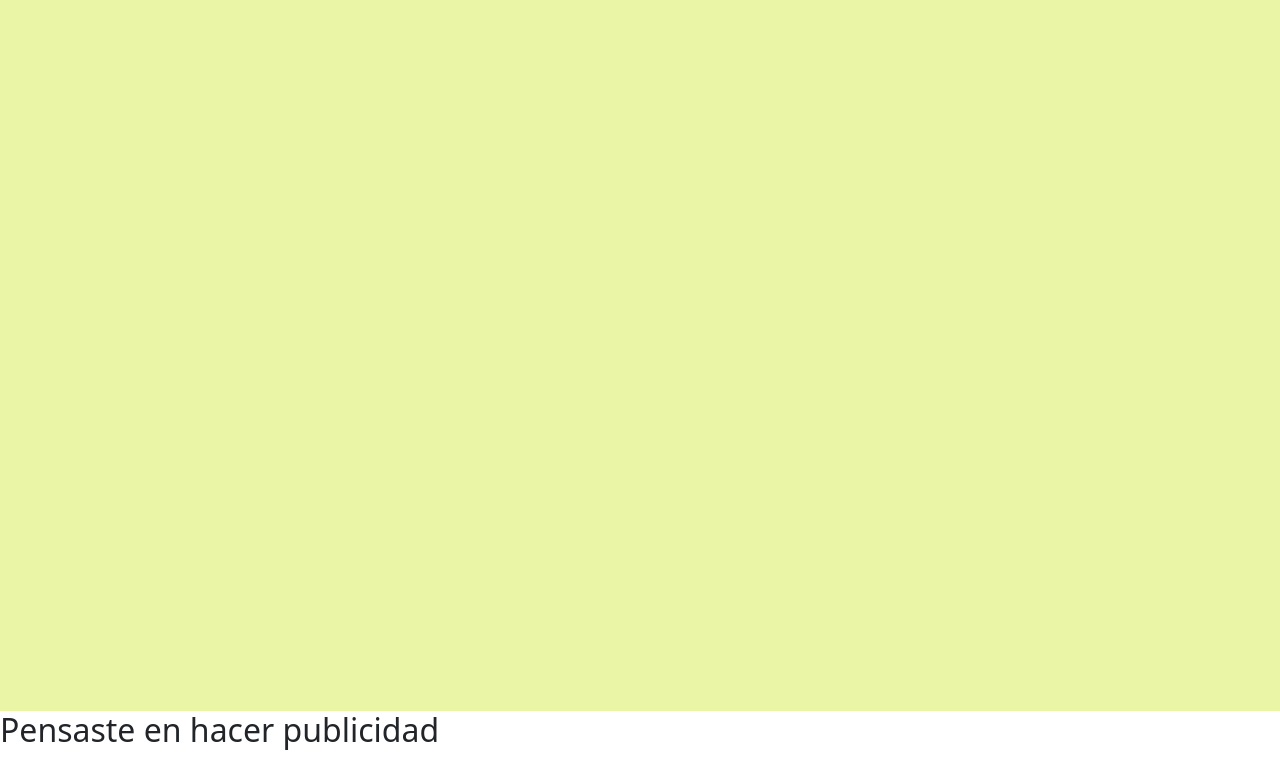
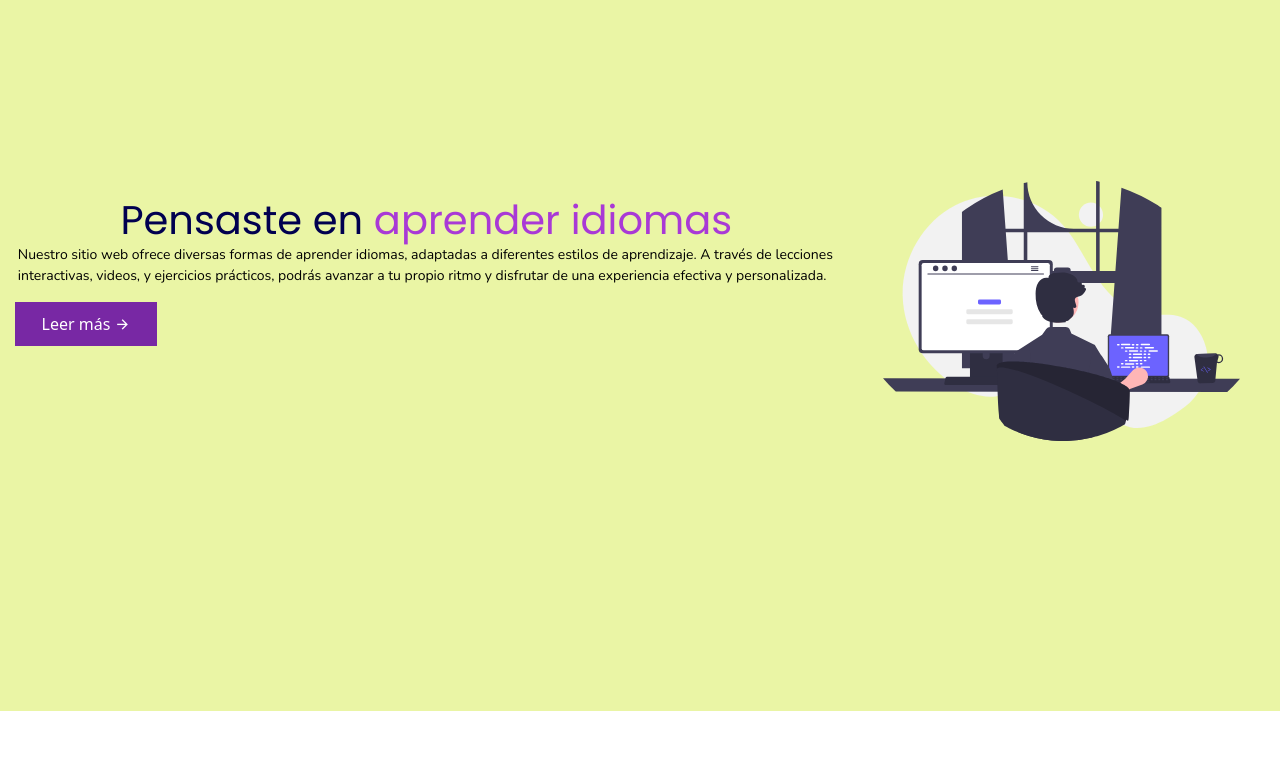
Before and after one commit to ferchuqui/sitiotalento, a plain HTML site: page index.html in a window 1280 px wide. Shown: the part 89-846 px from the top of the page. After the commit the page ends 800 px from the top, so only its background shows below. Drawn offline with nearby package versions, Linux system fonts and the light colour scheme; a small style sheet from the web is missing.

Commit message:
Landing Page Content With Styling

```diff
--- a/css/styles.css
+++ b/css/styles.css
@@ -125,6 +125,7 @@ nav i {
     font-size: 1.5em;
 }
 
+
 @media screen and (max-width: 880px) {
     nav {
         background: #eaf5a5;
@@ -192,6 +193,84 @@ nav i {
     }
 }
 
+/* HEADER */
+.header {
+    align-items: center;
+    display: flex;
+    flex-direction: row;
+    justify-content: center;
+    min-height: 100vh;
+    width: 100%;
+}
+.header .content {
+    display: flex;
+    flex-direction: column;
+    text-align: left;
+    padding-left: 20px;
+    transform: translate(-5px, -40px);
+}
+h2 {
+    color: #010050;
+    font-family: 'Poppins', sans-serif;
+    font-size: 25px;
+    font-weight: 600;
+    padding: 100px 5px 5px 5px;
+    position: relative;
+    text-align: center;
+}
+#title {
+    color: #010050;
+    font-family: 'Poppins', sans-serif;
+    font-size: 40px;
+    margin: 0;
+    padding: 0;
+}
+#title span {
+    color: #a939d6;
+}
+p {
+    color: #000;
+    font-family: 'Nunito', sans-serif;
+    font-size: 14px ;
+    margin: 0.2em;
+    position: relative;
+    text-align: center;
+}
+.header p {
+    text-align: left;
+}
+.header img {
+    height: 340px;
+    padding: 40px;
+    position: relative;
+}
+button {
+    align-items: center;
+    background: #7828a4;
+    border-radius: 25px;
+    border: none;
+    color: #fff;
+    cursor: pointer;
+    display: flex;
+    flex-direction: row;
+    font-family: 'Poppins', sans-serif;
+    font-size: 16px;
+    justify-content: center;
+    margin: 20px 0 10px 5px;
+    outline: none;
+    overflow: hidden;
+    padding: 10px 15px;
+    transition: all 0.5s ease-in-out;
+    width: 142px;
+    z-index: 2;
+}
+button:hover {
+    background: #9f35d8;
+}
+button i {
+    padding-left: 4px;
+}
+
 /* ----------------- ABOUT ----------------- */
 
 /* ----------------- SERVICES ----------------- */
--- a/index.html
+++ b/index.html
@@ -1,7 +1,7 @@
 <!DOCTYPE html>
 <html>
     <head>
-        <title>6700.ar ||Pensaste en hacer publicidad</title>
+        <title>6700.ar ||Pensaste en aprender idiomas</title>
         <meta name="viewport" content="width=device-width, initial-scale=1">
         <link rel="stylesheet" href="css/styles.css">
         <!-- Bootstrap CSS -->
@@ -66,12 +66,18 @@
                     <i class="ri-apps-line"></i>
                 </div>
             </nav>
-        </div>
             <div class="header" id="header">
                 <div class="content">
-                    <h2 id="title">Pensaste en hacer publicidad</h2>
+                    <h2 id="title">Pensaste en <span>aprender idiomas</span></h2>
+                    <p>Nuestro sitio web ofrece diversas formas de aprender idiomas, adaptadas a diferentes estilos de aprendizaje. A través de lecciones interactivas, videos, y ejercicios prácticos, podrás avanzar a tu propio ritmo y disfrutar de una experiencia efectiva y personalizada.</p>
+                    <button>Leer más
+                        <i class="ri-arrow-right-line"></i>
+                    </button>
                 </div>
+                <img src="img/programming.svg" alt="">
             </div>
+        </div>
+
 
 
 
```
